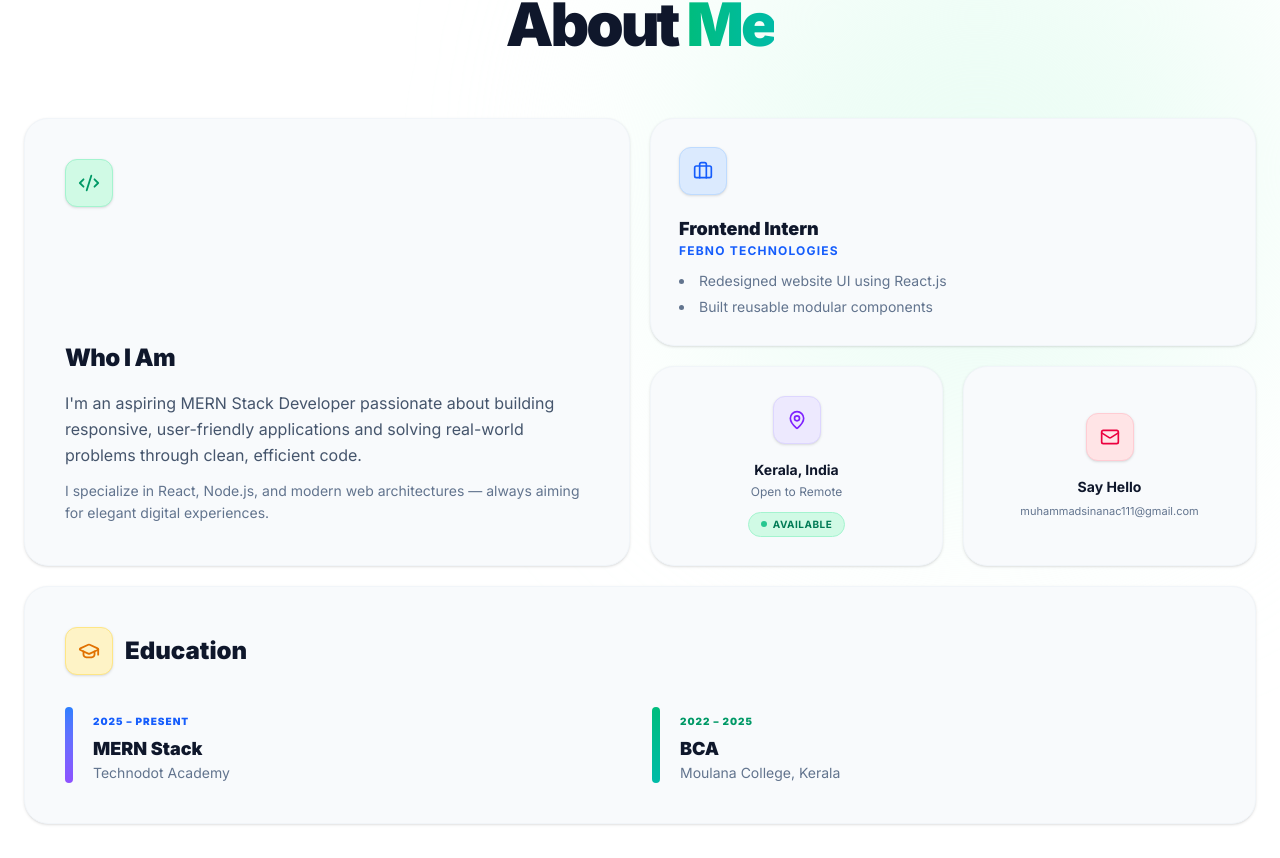
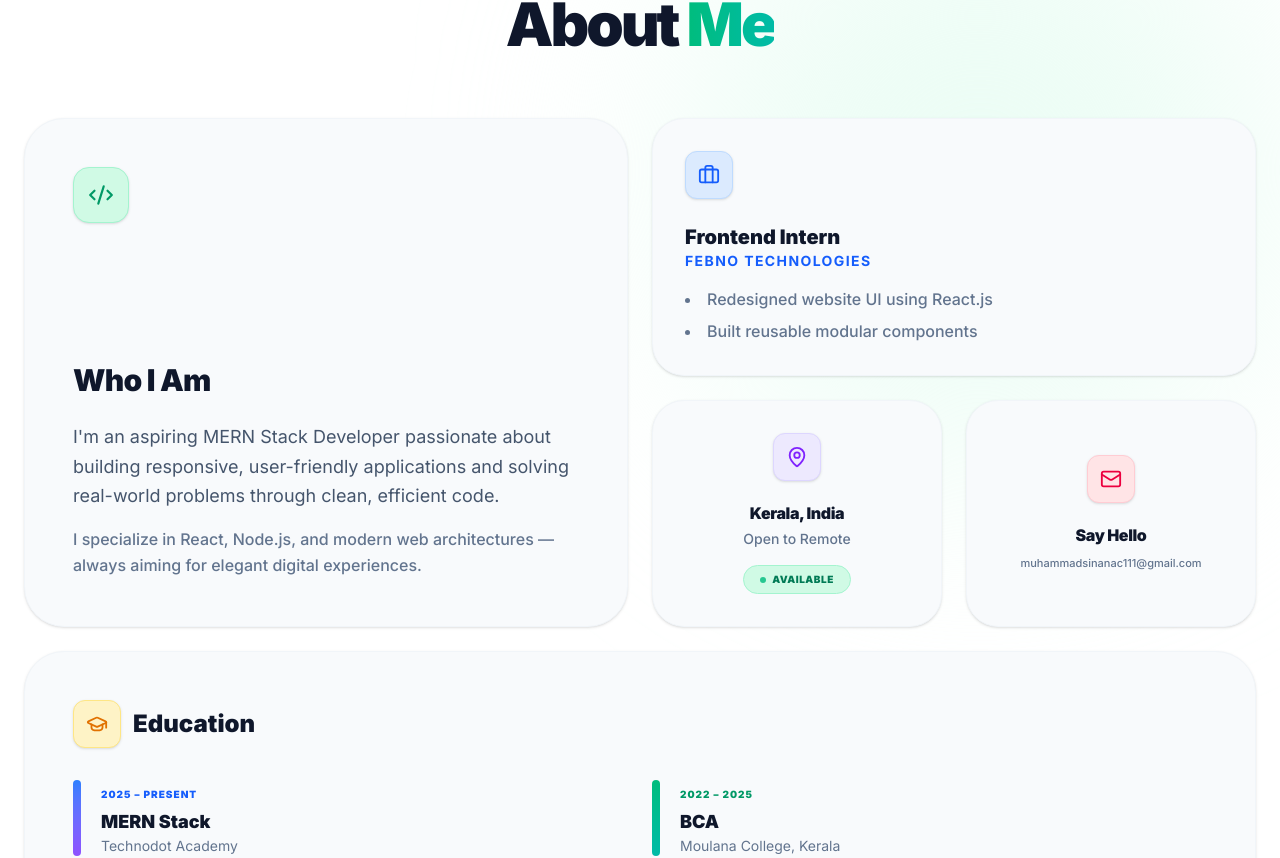
Before and after one commit to sinan-muhammd/sinan, a React (Vite) app: page / in a window 1280 px wide. Shown: the part 1261-2119 px from the top of the page. Built offline with nearby package versions, Linux system fonts and the light colour scheme.

Commit message:
first push

```diff
--- a/src/components/About.jsx
+++ b/src/components/About.jsx
@@ -26,80 +26,85 @@ export default function About() {
           </motion.h2>
         </div>
 
-        <div className="grid grid-cols-1 md:grid-cols-3 lg:grid-cols-4 gap-5 auto-rows-[minmax(200px,auto)]">
+        <div className="grid grid-cols-1 md:grid-cols-2 lg:grid-cols-4 gap-6 auto-rows-[minmax(220px,auto)]">
 
+          {/* Intro Card */}
           <motion.div
             initial={{ opacity: 0, y: 20 }}
             whileInView={{ opacity: 1, y: 0 }}
-            className="md:col-span-2 lg:col-span-2 row-span-2 bg-slate-50 border border-slate-100 rounded-3xl p-8 md:p-10 flex flex-col justify-between group hover:border-emerald-200 transition-all duration-300 shadow-sm hover:shadow-md"
+            className="md:col-span-2 row-span-2 bg-slate-50 border border-slate-100 rounded-[2.5rem] p-8 md:p-12 flex flex-col justify-between group hover:border-emerald-200 transition-all duration-300 shadow-sm hover:shadow-md"
           >
-            <div className="w-12 h-12 rounded-xl bg-emerald-100 flex items-center justify-center mb-6 text-emerald-600 shadow-sm border border-emerald-200">
-              <Code2 size={22} />
+            <div className="w-14 h-14 rounded-2xl bg-emerald-100 flex items-center justify-center mb-8 text-emerald-600 shadow-sm border border-emerald-200 transition-transform group-hover:scale-110">
+              <Code2 size={26} />
             </div>
             <div>
-              <h3 className="text-2xl font-black text-slate-900 mb-4 tracking-tight">Who I Am</h3>
-              <p className="text-slate-600 leading-relaxed mb-3">
+              <h3 className="text-3xl font-black text-slate-900 mb-6 tracking-tight">Who I Am</h3>
+              <p className="text-slate-600 text-lg leading-relaxed mb-4">
                 I'm an aspiring MERN Stack Developer passionate about building responsive, user-friendly applications and solving real-world problems through clean, efficient code.
               </p>
-              <p className="text-slate-500 leading-relaxed text-sm">
+              <p className="text-slate-500 leading-relaxed font-medium">
                 I specialize in React, Node.js, and modern web architectures — always aiming for elegant digital experiences.
               </p>
             </div>
           </motion.div>
 
+          {/* Role Card */}
           <motion.div
             initial={{ opacity: 0, y: 20 }}
             whileInView={{ opacity: 1, y: 0 }}
             transition={{ delay: 0.1 }}
-            className="md:col-span-2 lg:col-span-2 bg-slate-50 border border-slate-100 rounded-3xl p-7 flex flex-col justify-between group hover:border-blue-200 transition-all duration-300 shadow-sm hover:shadow-md"
+            className="md:col-span-2 bg-slate-50 border border-slate-100 rounded-[2rem] p-8 flex flex-col justify-between group hover:border-blue-200 transition-all duration-300 shadow-sm hover:shadow-md"
           >
-            <div className="w-12 h-12 rounded-xl bg-blue-100 flex items-center justify-center mb-5 text-blue-600 shadow-sm border border-blue-200">
-              <Briefcase size={20} />
+            <div className="w-12 h-12 rounded-xl bg-blue-100 flex items-center justify-center mb-6 text-blue-600 shadow-sm border border-blue-200 transition-transform group-hover:scale-110">
+              <Briefcase size={22} />
             </div>
             <div>
-              <h4 className="text-lg font-black text-slate-900">Frontend Intern</h4>
-              <p className="text-blue-600 text-xs font-bold tracking-widest uppercase mb-3">Febno Technologies</p>
-              <ul className="text-slate-500 text-sm space-y-1.5 list-disc list-inside">
+              <h4 className="text-xl font-black text-slate-900">Frontend Intern</h4>
+              <p className="text-blue-600 text-sm font-bold tracking-widest uppercase mb-4">Febno Technologies</p>
+              <ul className="text-slate-500 font-medium space-y-2 list-disc list-inside">
                 <li>Redesigned website UI using React.js</li>
                 <li>Built reusable modular components</li>
               </ul>
             </div>
           </motion.div>
 
+          {/* Location Card */}
           <motion.div
             initial={{ opacity: 0, y: 20 }}
             whileInView={{ opacity: 1, y: 0 }}
             transition={{ delay: 0.15 }}
-            className="bg-slate-50 border border-slate-100 rounded-3xl p-7 flex flex-col items-center justify-center text-center group hover:border-violet-200 transition-all duration-300 shadow-sm hover:shadow-md"
+            className="bg-slate-50 border border-slate-100 rounded-[2rem] p-8 flex flex-col items-center justify-center text-center group hover:border-violet-200 transition-all duration-300 shadow-sm hover:shadow-md"
           >
-            <div className="w-12 h-12 rounded-xl bg-violet-100 flex items-center justify-center mb-4 text-violet-600 shadow-sm border border-violet-200">
-              <MapPin size={20} />
+            <div className="w-12 h-12 rounded-xl bg-violet-100 flex items-center justify-center mb-5 text-violet-600 shadow-sm border border-violet-200 transition-transform group-hover:scale-110">
+              <MapPin size={22} />
             </div>
-            <p className="text-slate-900 font-bold text-sm">Kerala, India</p>
-            <p className="text-slate-500 text-xs mt-1">Open to Remote</p>
-            <span className="mt-3 inline-flex items-center gap-1.5 px-3 py-1 rounded-full bg-emerald-100 text-emerald-700 text-[10px] font-bold uppercase tracking-wider border border-emerald-200">
+            <p className="text-slate-900 font-black text-base tracking-tight">Kerala, India</p>
+            <p className="text-slate-500 text-sm mt-1 font-medium">Open to Remote</p>
+            <span className="mt-4 inline-flex items-center gap-1.5 px-4 py-1.5 rounded-full bg-emerald-100 text-emerald-700 text-[10px] font-black uppercase tracking-wider border border-emerald-200">
               <span className="w-1.5 h-1.5 rounded-full bg-emerald-500 animate-pulse" /> Available
             </span>
           </motion.div>
 
+          {/* Email Card */}
           <motion.div
             initial={{ opacity: 0, y: 20 }}
             whileInView={{ opacity: 1, y: 0 }}
             transition={{ delay: 0.2 }}
-            className="bg-slate-50 border border-slate-100 rounded-3xl p-7 flex flex-col items-center justify-center text-center group hover:border-rose-200 transition-all duration-300 shadow-sm hover:shadow-md"
+            className="bg-slate-50 border border-slate-100 rounded-[2rem] p-8 flex flex-col items-center justify-center text-center group hover:border-rose-200 transition-all duration-300 shadow-sm hover:shadow-md"
           >
-            <div className="w-12 h-12 rounded-xl bg-rose-100 flex items-center justify-center mb-4 text-rose-600 shadow-sm border border-rose-200">
-              <Mail size={20} />
+            <div className="w-12 h-12 rounded-xl bg-rose-100 flex items-center justify-center mb-5 text-rose-600 shadow-sm border border-rose-200 transition-transform group-hover:scale-110">
+              <Mail size={22} />
             </div>
-            <p className="text-slate-900 font-bold text-sm">Say Hello</p>
-            <p className="text-slate-500 text-[11px] mt-1.5 break-all">muhammadsinanac111@gmail.com</p>
+            <p className="text-slate-900 font-black text-base tracking-tight">Say Hello</p>
+            <p className="text-slate-500 text-[11px] mt-2 font-medium break-all">muhammadsinanac111@gmail.com</p>
           </motion.div>
 
+          {/* Education Card */}
           <motion.div
             initial={{ opacity: 0, y: 20 }}
             whileInView={{ opacity: 1, y: 0 }}
             transition={{ delay: 0.25 }}
-            className="md:col-span-3 lg:col-span-4 bg-slate-50 border border-slate-100 rounded-3xl p-8 md:p-10 gap-8 group hover:border-amber-200 transition-all duration-300 shadow-sm hover:shadow-md"
+            className="md:col-span-2 lg:col-span-4 bg-slate-50 border border-slate-100 rounded-[2.5rem] p-8 md:p-12 group hover:border-amber-200 transition-all duration-300 shadow-sm hover:shadow-md"
           >
             <div className="flex items-center gap-3 mb-8">
               <div className="w-12 h-12 rounded-xl bg-amber-100 flex items-center justify-center text-amber-600 shadow-sm border border-amber-200">
--- a/src/components/Contact.jsx
+++ b/src/components/Contact.jsx
@@ -55,7 +55,7 @@ const Contact = () => {
                     <motion.h2
                         initial={{ opacity: 0, y: 20 }}
                         whileInView={{ opacity: 1, y: 0 }}
-                        className="text-5xl md:text-8xl font-black text-slate-900 mb-6 tracking-tighter"
+                        className="text-5xl md:text-7xl lg:text-8xl font-black text-slate-900 mb-6 tracking-tighter"
                     >
                         Let's <span className="bg-clip-text text-transparent bg-gradient-to-r from-rose-500 to-amber-500">Connect</span>
                     </motion.h2>
@@ -100,7 +100,7 @@ const Contact = () => {
                     <motion.form
                         initial={{ opacity: 0, x: 30 }}
                         whileInView={{ opacity: 1, x: 0 }}
-                        className="bg-white p-8 md:p-12 rounded-[3rem] border border-slate-200 shadow-xl relative overflow-hidden group"
+                        className="bg-white p-6 md:p-10 lg:p-12 rounded-[2.5rem] md:rounded-[3rem] border border-slate-200 shadow-xl relative overflow-hidden group"
                         onSubmit={onSubmit}
                     >
                         <div className="grid grid-cols-1 md:grid-cols-2 gap-6 mb-6">
--- a/src/components/Hero.jsx
+++ b/src/components/Hero.jsx
@@ -33,9 +33,9 @@ export default function Hero() {
 
           <motion.h1 variants={item} className="text-5xl sm:text-6xl lg:text-7xl xl:text-8xl font-black tracking-tighter leading-[1.05] mb-5 text-slate-900">
             Hi, I'm{' '}
-            <span className="bg-clip-text text-transparent bg-gradient-to-r from-blue-600 via-violet-600 to-purple-600">Sinan</span>
+            <span className="text-slate-900">Sinan</span>
             <br />
-            <span className="text-slate-400">Mohammad</span>
+            <span className="text-slate-900">Mohammad</span>
           </motion.h1>
 
           <motion.h2 variants={item} className="text-xl lg:text-2xl text-slate-600 font-semibold mb-6 flex flex-wrap justify-center lg:justify-start items-center gap-3">
--- a/src/components/Preloader.jsx
+++ b/src/components/Preloader.jsx
@@ -30,11 +30,8 @@ const Preloader = ({ onComplete }) => {
                         transition={{ duration: 0.6, ease: [0.16, 1, 0.3, 1] }}
                         className="flex flex-col items-center gap-5"
                     >
-                        <h1 className="text-5xl md:text-7xl font-black text-slate-900 tracking-tighter">
-                            Sinan{' '}
-                            <span className="bg-clip-text text-transparent bg-gradient-to-r from-blue-600 via-violet-600 to-rose-500">
-                                Mohammad
-                            </span>
+                        <h1 className="text-4xl sm:text-5xl md:text-7xl font-black text-slate-900 tracking-tighter">
+                            Sinan Mohammad
                         </h1>
                         <div className="flex items-center gap-3">
                             <div className="h-px w-10 bg-slate-200" />
--- a/src/components/SelectedWorks.jsx
+++ b/src/components/SelectedWorks.jsx
@@ -64,12 +64,16 @@ const SelectedWorks = () => {
               whileInView={{ opacity: 1, y: 0 }}
               transition={{ delay: index * 0.1, duration: 0.8, ease: [0.16, 1, 0.3, 1] }}
               viewport={{ once: true }}
-              className="group relative"
+              className="group"
             >
-              <div className="relative w-full overflow-hidden rounded-[2.5rem] bg-white border border-slate-100 shadow-sm transition-all duration-500 hover:shadow-xl aspect-[16/11] flex flex-col p-2">
-
+              <a
+                href={project.link}
+                target="_blank"
+                rel="noreferrer"
+                className="relative block w-full overflow-hidden rounded-[2.5rem] bg-white border border-slate-100 shadow-sm transition-all duration-500 hover:shadow-xl hover:-translate-y-1 flex flex-col p-2"
+              >
                 {/* Image Section */}
-                <div className="w-full h-[65%] rounded-[2rem] overflow-hidden relative">
+                <div className="w-full aspect-[16/10] sm:aspect-video lg:h-72 rounded-[2rem] overflow-hidden relative">
                   <img
                     src={project.image}
                     alt={project.title}
@@ -80,20 +84,21 @@ const SelectedWorks = () => {
                       {project.category}
                     </span>
                   </div>
-                  <motion.a
-                      href={project.link}
-                      target="_blank"
-                      rel="noreferrer"
-                      whileHover={{ scale: 1.1 }}
-                      className="absolute top-4 right-4 w-12 h-12 rounded-full bg-white text-slate-900 border border-slate-100 shadow-xl flex items-center justify-center opacity-0 group-hover:opacity-100 transition-all duration-300 cursor-pointer"
-                    >
-                      <ArrowUpRight size={20} className="w-5 h-5 text-slate-900 group-hover:text-blue-600 transition-colors" />
-                  </motion.a>
+                  <div className="absolute top-4 right-4 w-12 h-12 rounded-full bg-white/90 backdrop-blur-md text-slate-900 border border-slate-200 shadow-xl flex items-center justify-center opacity-0 group-hover:opacity-100 transition-all duration-300">
+                    <ArrowUpRight size={20} className="w-5 h-5 text-slate-900 group-hover:text-blue-600 transition-colors" />
+                  </div>
                 </div>
 
                 {/* Content Section */}
                 <div className="flex-1 flex flex-col justify-between p-6">
-                  <h3 className="text-2xl font-black text-slate-900 tracking-tight group-hover:text-blue-600 transition-colors">{project.title}</h3>
+                  <div className="flex justify-between items-start gap-4">
+                    <h3 className="text-2xl font-black text-slate-900 tracking-tight group-hover:text-blue-600 transition-colors">
+                      {project.title}
+                    </h3>
+                    <div className="md:hidden w-8 h-8 rounded-full bg-blue-50 flex items-center justify-center text-blue-600">
+                      <ArrowUpRight size={16} />
+                    </div>
+                  </div>
                   <div className="flex flex-wrap gap-2 mt-4">
                     {project.tags.map((tag, i) => (
                       <span key={i} className="bg-slate-50 border border-slate-200 text-slate-600 px-3 py-1 rounded-lg text-[10px] font-bold uppercase tracking-tight">
@@ -102,8 +107,7 @@ const SelectedWorks = () => {
                     ))}
                   </div>
                 </div>
-
-              </div>
+              </a>
             </motion.div>
           ))}
         </div>
--- a/src/components/Skills.jsx
+++ b/src/components/Skills.jsx
@@ -37,7 +37,7 @@ const Skills = () => {
               whileInView={{ opacity: 1, y: 0 }}
               transition={{ delay: index * 0.1, duration: 0.5 }}
               viewport={{ once: true }}
-              className="bg-white border border-slate-200 p-8 rounded-2xl shadow-sm hover:shadow-md transition-shadow"
+              className="bg-white border border-slate-200 p-6 md:p-8 rounded-2xl shadow-sm hover:shadow-md transition-shadow"
             >
               <h3 className="text-xl font-bold text-slate-900 mb-6 pb-4 border-b border-slate-100">
                 {skillGroup.category}
```
